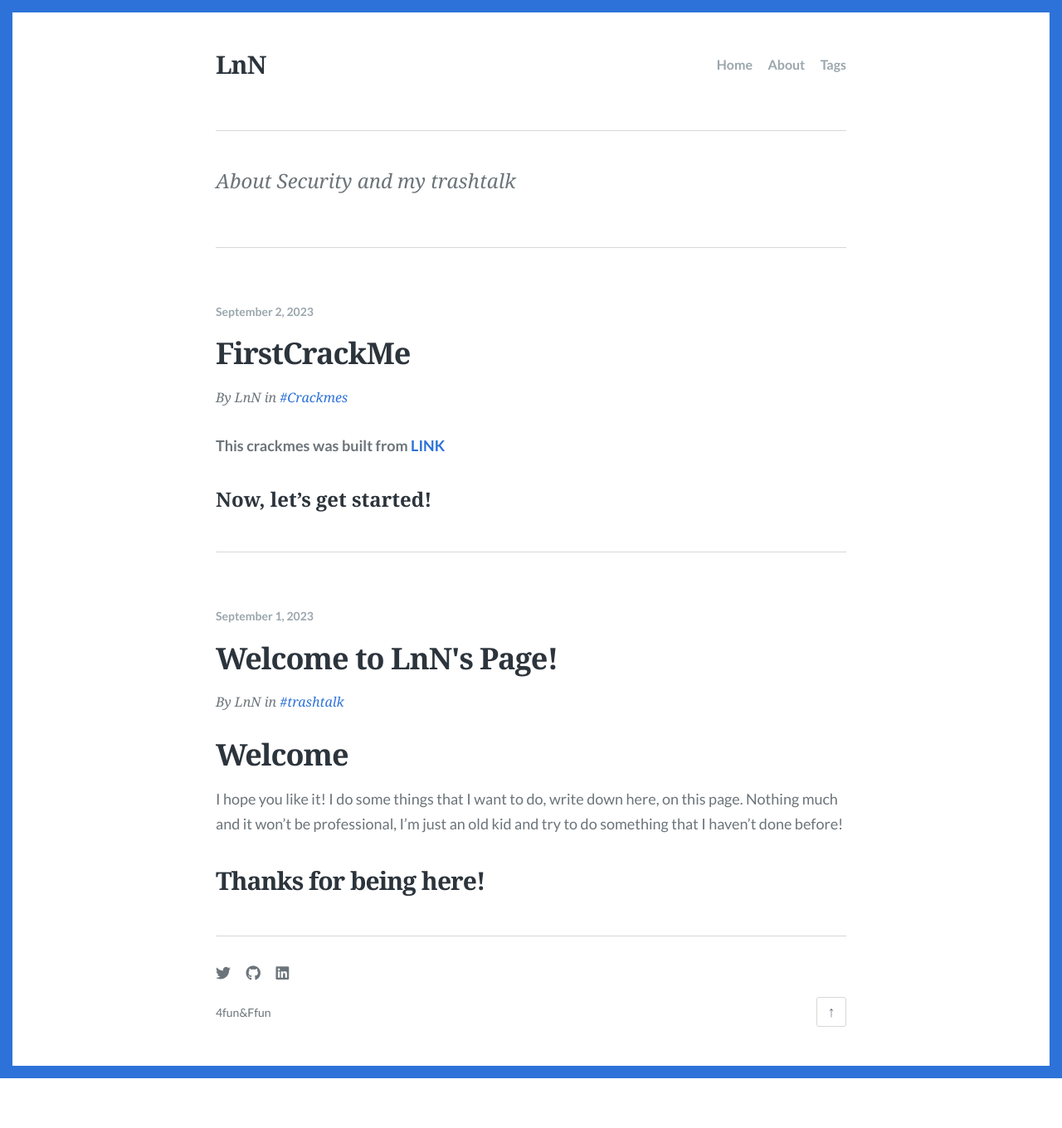
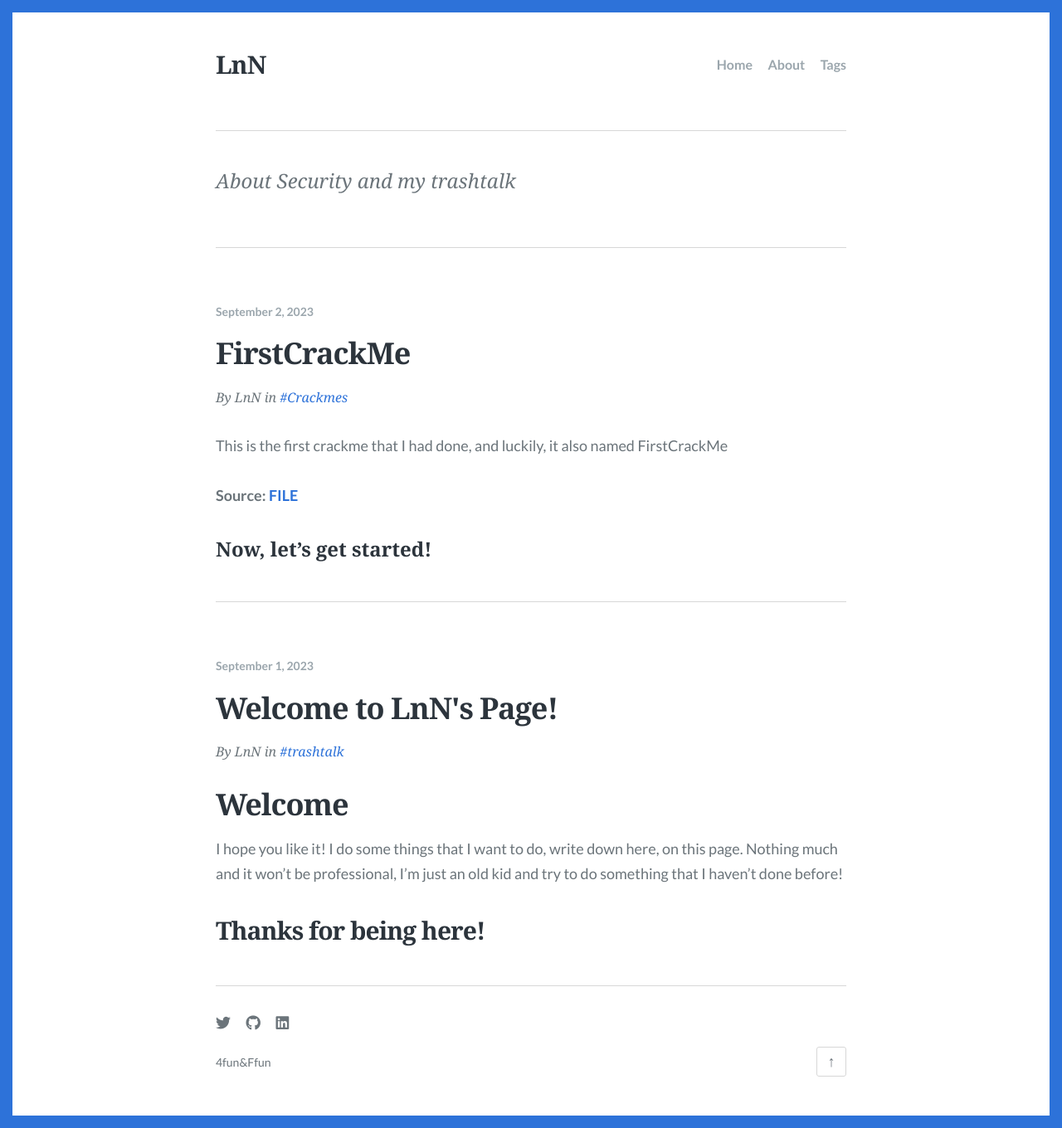
Before and after one commit to lnn2204/lnn2204.github.io, a Jekyll site: the page built from index.html, in a window 1280 px wide. Shown: the whole page at 83% size. Built offline with Jekyll 4.4.1, drawn with Linux system fonts in a browser that asks for light colours; some web fonts are replaced; the list of posts is cut into pages by our own code; before the commit the page ends 1300 px from its top, so only the background shows below that.

Commit message:
Update 2023-09-02-My-First-Crackmes-Solution.md

```diff
--- a/_posts/2023-09-02-My-First-Crackmes-Solution.md
+++ b/_posts/2023-09-02-My-First-Crackmes-Solution.md
@@ -7,5 +7,7 @@ tags: Crackmes
 permalink: /crackmes/64ee0f7fd931496abf909393
 ---
 
-**This crackmes was built from [LINK](https://crackmes.one/crackme/64ee0f7fd931496abf909393)**
+This is the first crackme that I had done, and luckily, it also named FirstCrackMe
+
+**Source: [FILE](https://crackmes.one/crackme/64ee0f7fd931496abf909393)**
 ### Now, let's get started!
```
